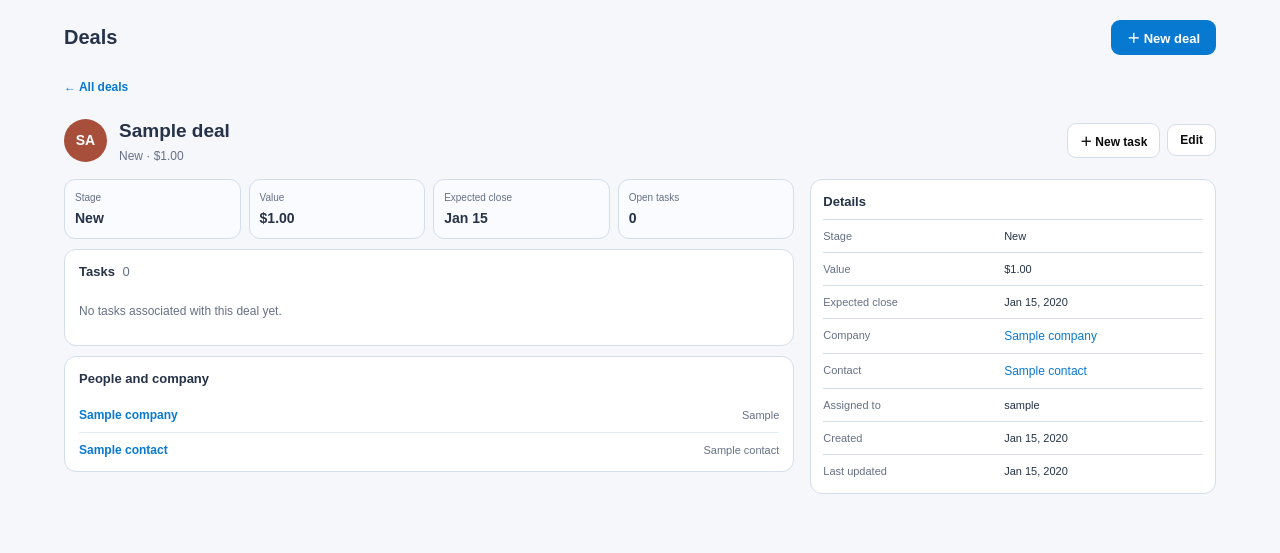
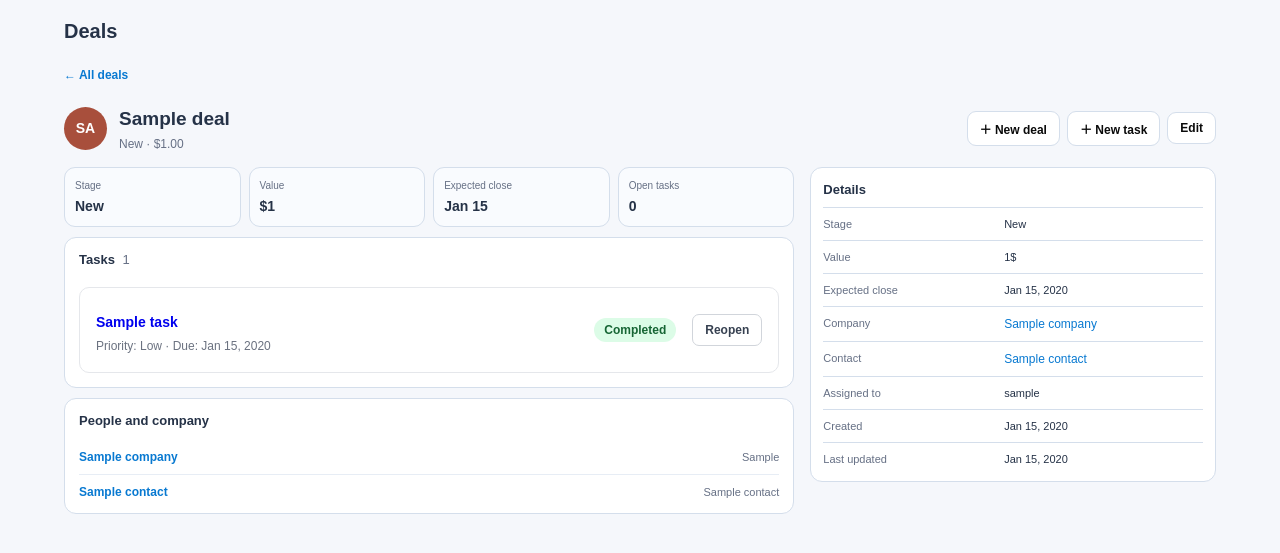
Before and after one commit to Qosai1/crm-system, a Django app: page /deals/1/ in a window 1280 px wide. Shown: the top 553 px of the page. Run offline with Django 5.2, Linux system fonts and the light colour scheme; tables that the repository leaves empty hold one stand-in row (values such as "Sample post").

Commit message:
add new detials

```diff
--- a/crm_project/companies/static/companies/style.css
+++ b/crm_project/companies/static/companies/style.css
@@ -1673,3 +1673,100 @@ body{
         align-items: flex-start;
     }
 }
+
+/* Deal Tasks Section */
+.deal-tasks-list {
+    display: flex;
+    flex-direction: column;
+    gap: 12px;
+    margin-top: 20px;
+}
+
+.deal-task-row {
+    display: flex;
+    align-items: center;
+    justify-content: space-between;
+    gap: 16px;
+    padding: 16px;
+    background: #ffffff;
+    border: 1px solid #e5e7eb;
+    border-radius: 10px;
+    transition: border-color 0.2s, background 0.2s;
+}
+
+.deal-task-row:hover {
+    border-color: #cbd5e1;
+    background: #f9fafb;
+}
+
+.deal-task-info {
+    flex: 1;
+    min-width: 0;
+}
+
+.deal-task-info strong {
+    display: block;
+    margin-bottom: 7px;
+    color: #111827;
+    font-size: 14px;
+    font-weight: 600;
+    overflow-wrap: anywhere;
+}
+
+.deal-task-info p {
+    margin: 0;
+    color: #6b7280;
+    font-size: 12px;
+    line-height: 1.6;
+}
+
+.deal-task-status span {
+    display: inline-block;
+    padding: 5px 10px;
+    border-radius: 20px;
+    background: #dcfce7;
+    color: #166534;
+    font-size: 12px;
+    font-weight: 600;
+    white-space: nowrap;
+}
+
+.deal-task-row:has(.deal-task-status span) {
+    /* Keep task rows visually consistent */
+}
+
+.deal-task-row form {
+    margin: 0;
+}
+
+.deal-task-row button {
+    padding: 8px 12px;
+    border: 1px solid #d1d5db;
+    border-radius: 7px;
+    background: #ffffff;
+    color: #374151;
+    font-size: 12px;
+    font-weight: 600;
+    cursor: pointer;
+    transition: background 0.2s, border-color 0.2s;
+}
+
+.deal-task-row button:hover {
+    background: #eff6ff;
+    border-color: #93c5fd;
+    color: #1d4ed8;
+}
+
+.deal-empty-task {
+    padding: 28px 16px;
+    text-align: center;
+    border: 1px dashed #d1d5db;
+    border-radius: 9px;
+    background: #f9fafb;
+}
+
+.deal-empty-task p {
+    margin: 0;
+    color: #6b7280;
+    font-size: 13px;
+}
--- a/crm_project/contacts/templates/contacts/contact_list.html
+++ b/crm_project/contacts/templates/contacts/contact_list.html
@@ -63,7 +63,7 @@
                                 {{ deal.title }}
                             </a>{% if not forloop.last %}, {% endif %}
                             {% empty %}
-                            —
+                            0
                             {% endfor %}
                         </td>
 
--- a/crm_project/deals/templates/deals/deal_detail.html
+++ b/crm_project/deals/templates/deals/deal_detail.html
@@ -14,9 +14,7 @@
 
         <div class="deal-page-heading">
             <h1>Deals</h1>
-            <a href="{% url 'deal_create' %}?company={{ company.id }}" class="deal-new-button"">
-                    ＋ New deal
-                </a>
+
         </div>
 
         <a href=" {% url 'deal_list' %}" class="deal-back-link">
@@ -39,13 +37,17 @@
             </div>
 
             <div class="deal-header-actions">
-                    <button type="button" class="deal-action-button">
+                <a href="{% url 'deal_create' %}?company={{ company.id }}" class="deal-action-button"">
+                    ＋ New deal
+                </a>
+                    <a href=" {% url 'task_create' %}?deal={{ deal.id }}" class="deal-action-button">
                     ＋ New task
-                    </button>
+                </a>
 
                 <a href="{% url 'deal_edit' deal.pk %}" class="deal-action-button">
                     Edit
                 </a>
+
 
             </div>
         </div>
@@ -62,7 +64,7 @@
 
                     <div class="deal-metric-card">
                         <span>Value</span>
-                            <strong>${{ deal.value|floatformat:2 }}</strong>
+                        <strong>${{ deal.value }}</strong>
                     </div>
 
                     <div class="deal-metric-card">
@@ -74,17 +76,66 @@
 
                     <div class="deal-metric-card">
                         <span>Open tasks</span>
-                            <strong>0</strong>
+                        <strong>{{ open_tasks_count }}</strong>
                     </div>
                 </section>
 
+
                 <section class="deal-detail-panel">
-                        <h3>Tasks <span>0</span></h3>
+                    <h3>
+                        Tasks
+                        <span>{{ tasks|length }}</span>
+                    </h3>
 
+                    {% if tasks %}
+                    <div class="deal-tasks-list">
+                        {% for task in tasks %}
+                        <div class="deal-task-row">
+                            <div class="deal-task-info">
+                                <strong><a href="{% url 'task_detail' task.id %}" class="deal-related-row">
+                                        {{ task.title }}
+                                    </a></strong>
+
+                                <p>
+                                    Priority: {{ task.get_priority_display }}
+                                    ·
+                                    {% if task.due_date %}
+                                    Due: {{ task.due_date|date:"M d, Y" }}
+                                    {% else %}
+                                    No due date
+                                    {% endif %}
+                                </p>
+                            </div>
+
+                            <div class="deal-task-status">
+                                {% if task.is_completed %}
+                                <span>Completed</span>
+                                {% else %}
+                                <span>Open</span>
+                                {% endif %}
+                            </div>
+
+                            <form method="POST" action="{% url 'task_complete' task.id %}">
+                                {% csrf_token %}
+
+                                <button type="submit">
+                                    {% if task.is_completed %}
+                                    Reopen
+                                    {% else %}
+                                    Complete
+                                    {% endif %}
+                                </button>
+                            </form>
+                        </div>
+                        {% endfor %}
+                    </div>
+                    {% else %}
                     <div class="deal-empty-task">
                         <p>No tasks associated with this deal yet.</p>
                     </div>
+                    {% endif %}
                 </section>
+
 
                 <section class="deal-detail-panel">
                     <h3>People and company</h3>
@@ -120,7 +171,7 @@
 
                     <div class="deal-information-row">
                         <span>Value</span>
-                            <strong>${{ deal.value|floatformat:2 }}</strong>
+                        <strong>{{ deal.value }}$</strong>
                     </div>
 
                     <div class="deal-information-row">
--- a/crm_project/deals/views.py
+++ b/crm_project/deals/views.py
@@ -3,7 +3,7 @@ from django.shortcuts import render, redirect, get_object_or_404
 from django.http import JsonResponse
 from django.views.decorators.http import require_POST
 from django.views.decorators.csrf import csrf_protect
-
+from tasks.models import Task
 from .models import Deal
 from .forms import DealForm
 from contacts.models import Contact
@@ -17,12 +17,10 @@ def deal_list(request):
     ).all().order_by('-created_at')
 
     stages = Deal.STAGE_CHOICES
-
     columns = []
 
     for stage_code, stage_label in stages:
         stage_deals = deals.filter(stage=stage_code)
-
         columns.append({
             'code': stage_code,
             'label': stage_label,
@@ -33,23 +31,16 @@ def deal_list(request):
     context = {
         'deals': deals,
         'columns': columns,
-         'stages': stages,
+        'stages': stages,
         'open_deals_count': deals.exclude(
             stage__in=['won', 'lost']
         ).count(),
-        'won_deals_count': deals.filter(
-            stage='won'
-        ).count(),
-        'lost_deals_count': deals.filter(
-            stage='lost'
-        ).count(),
+        'won_deals_count': deals.filter(stage='won').count(),
+        'lost_deals_count': deals.filter(stage='lost').count(),
     }
 
-    return render(
-        request,
-        'deals/deal_list.html',
-        context
-    )
+    return render(request, 'deals/deal_list.html', context)
+
 
 @require_POST
 @csrf_protect
@@ -82,6 +73,7 @@ def update_deal_stage(request, pk):
         'message': 'Deal stage updated successfully'
     })
 
+
 def deal_create(request):
     if request.method == 'POST':
         form = DealForm(request.POST)
@@ -93,13 +85,13 @@ def deal_create(request):
         form = DealForm()
 
     return render(request, 'deals/deal_form.html', {
-    'form': form,
-    'contacts': Contact.objects.all(),
-})
+        'form': form,
+        'contacts': Contact.objects.all(),
+    })
 
 
 def deal_edit(request, pk):
-    deal = Deal.objects.get(pk=pk)
+    deal = get_object_or_404(Deal, pk=pk)
 
     if request.method == 'POST':
         form = DealForm(request.POST, instance=deal)
@@ -116,8 +108,9 @@ def deal_edit(request, pk):
         'deal': deal,
     })
 
+
 def deal_delete(request, pk):
-    deal = Deal.objects.get(pk=pk)
+    deal = get_object_or_404(Deal, pk=pk)
 
     if request.method == 'POST':
         deal.delete()
@@ -126,8 +119,6 @@ def deal_delete(request, pk):
     return render(request, 'deals/deal_confirm_delete.html', {
         'deal': deal,
     })
-from django.shortcuts import get_object_or_404, render
-from .models import Deal
 
 
 def deal_detail(request, deal_id):
@@ -140,6 +131,11 @@ def deal_detail(request, deal_id):
         pk=deal_id
     )
 
+    tasks = deal.tasks.all()
+
     return render(request, 'deals/deal_detail.html', {
         'deal': deal,
+        'tasks': tasks,
+        'open_tasks_count': tasks.filter(is_completed=False).count(),
+        'completed_tasks_count': tasks.filter(is_completed=True).count(),
     })
--- a/crm_project/tasks/templates/tasks/task_form.html
+++ b/crm_project/tasks/templates/tasks/task_form.html
@@ -5,7 +5,7 @@
 <head>
     <meta charset="UTF-8">
     <meta name="viewport" content="width=device-width, initial-scale=1.0">
-    <title>Add Task | CRM</title>
+    <title>Add Task</title>
 
     <link rel="stylesheet" href="{% static 'tasks/task_form.css' %}">
 </head>
```
Also changed, not shown: crm_project/contacts/templates/contacts/contact_detail.html (+42 -25 lines), crm_project/tasks/views.py (+21 -4 lines). Lines whose indentation alone changed are shown as unchanged.
